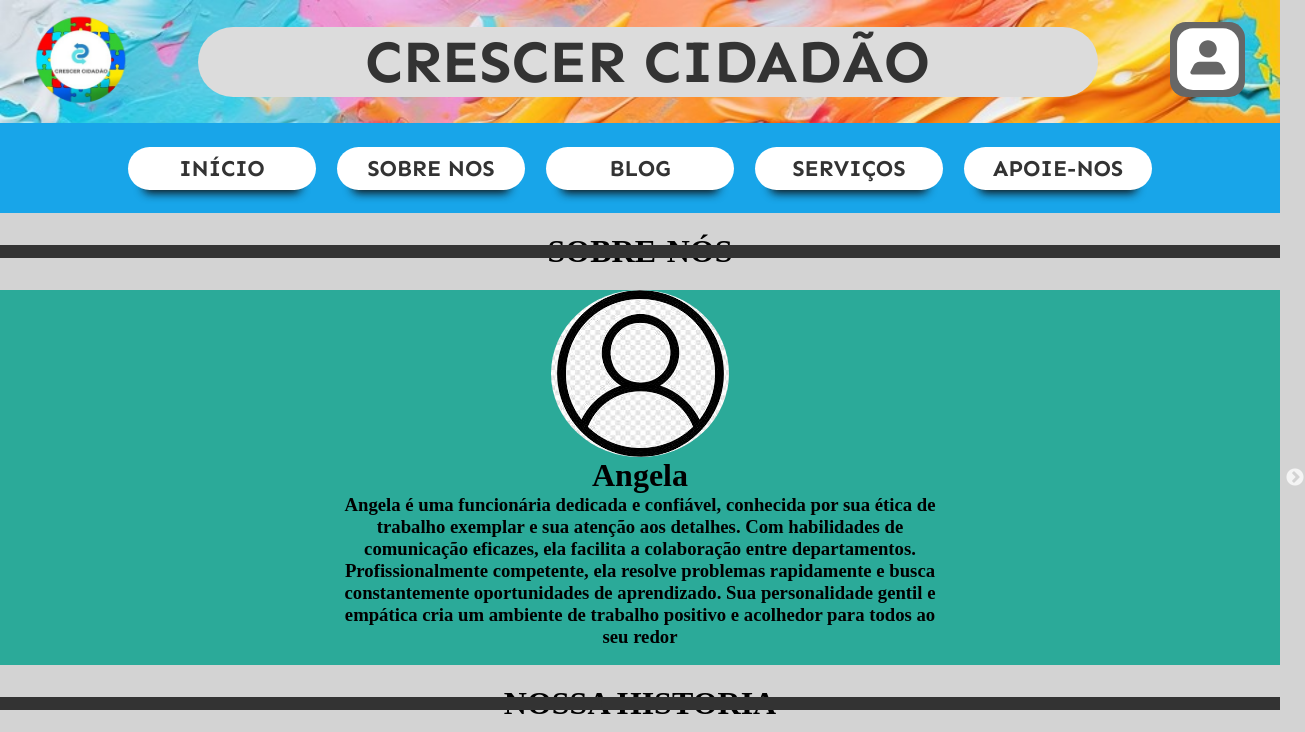
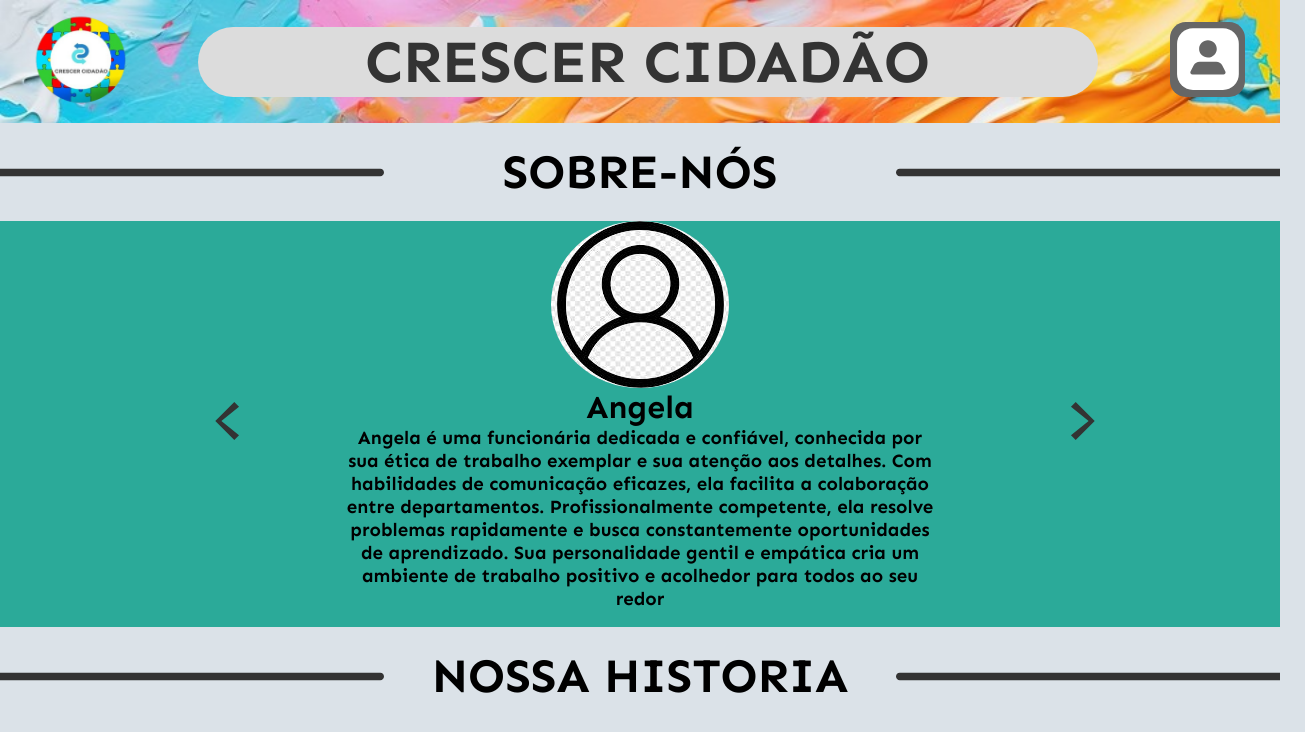
Before and after one commit to marcj19/Crescer-Ciddadao, a React (Vite) app: page /SobreNos in a window 1280 px wide. Shown: the top 732 px of the page, 1305 px wide, since content can reach past the window. Built offline with nearby package versions, Linux system fonts and the light colour scheme.

Commit message:
att sobre nos

```diff
--- a/src/pages/SobreNos.css
+++ b/src/pages/SobreNos.css
@@ -1,27 +1,17 @@
-body{
-    background-color: lightgray;
-  }
-.sobre-nos-container {
+.sobre-nos-container, .nossa-historia-container {
+  font-family: Sen;
+  font-size: 24px;
   display: flex;
   align-items: center;
   justify-content: center;
   position: relative;
   padding: 20px 0;
 }
-  .nossa-historia-container {
-    display: flex;
-    align-items: center;
-    justify-content: center;
-    position: relative;
-    padding: 20px 0;
-  }
-
 .slick-slider {
   background-color: rgb(43, 170, 153);
   display: flex;
   justify-content: center;
 }
-
 .slick-slide img {
   border-radius: 50%;
   display: block;
@@ -29,32 +19,32 @@ body{
   max-width: 80%;
   height: auto;
 }
-  .slick-slide h1 {
+.slick-slide h1, .slick-slide h3 {
+  font-family: Sen;
   text-align: center;
 }
 .slick-slide h3 {
+  max-width: 600px;
   margin: 0 auto;
-  max-width: 600px;
-  text-align: center;
 }
-
-  .historia-instituição {
+.historia-instituição, .resto-da-historia {
   max-width: 800px;
   margin: 0 auto;
 }
-
-  .historia-instituição h2 {
+.historia-instituição h2, .resto-da-historia h2 {
+  font-family: Sen;
   text-align: justify;
   line-height: 1.6;
 }
-  .svg-left {
+.svg-right {
+width: 30%;
+position: absolute;
+right: 0;
+}
+.svg-left{
+width: 30%;
 position: absolute;
 left: 0;
-  }
-
-  .svg-right {
-    position: absolute;
-    right: 0;
 }
 .outra-linha {
   display: flex;
@@ -67,6 +57,12 @@ body{
   margin: 0 auto;
 }
 .resto-da-historia h2{
+  font-family: Sen;
   text-align: justify;
   line-height: 1.6;
 }
+
+.slick-prev:before,
+.slick-next:before {
+  display: none !important;
+}
--- a/src/pages/SobreNosl.jsx
+++ b/src/pages/SobreNosl.jsx
@@ -3,7 +3,6 @@ import Slider from 'react-slick';
 import 'slick-carousel/slick/slick.css';
 import 'slick-carousel/slick/slick-theme.css';
 import Header from '../components/Header';
-import Nav from "../components/Nav"
 import { Footer } from '../components/footer';
 import './SobreNos.css';
 import Logo1 from "../assets/img/img10.jpg";
@@ -11,13 +10,56 @@ import Logo2 from "../assets/img/img20.jpg";
 import Logo3 from "../assets/img/mulher.png";
 import Logo4 from "../assets/img/PuloCrianças.png";
 
+// Componente para a seta esquerda do carrossel
+const CustomPrevArrow = (props) => {
+  const { className, onClick } = props;
+  return (
+    <div
+      className={className}
+      onClick={onClick}
+      style={{ ...props.style, left: "170px", zIndex: "10", top: "170px" }} // Ajuste da posição vertical para cima
+    >
+      <svg width="80" height="80" viewBox="0 0 24 24" fill="none" xmlns="http://www.w3.org/2000/svg">
+        <path d="M15.4142 12L20.7071 16.2929L19.2929 17.7071L13.5858 12L19.2929 6.29289L20.7071 7.70711L15.4142 12Z" fill="#333333"/>
+        <path fillRule="evenodd" clipRule="evenodd" d="M11 2C5.47715 2 1 6.47715 1 12C1 17.5228 5.47715 22 11 22C16.5228 22 21 17.5228 21 12C21 6.47715 16.5228 2 11 2ZM3 12C3 7.58172 6.58172 4 11 4C15.4183 4 19 7.58172 19 12C19 16.4183 15.4183 20 11 20C6.58172 20 3 16.4183 3 12Z"/>
+      </svg>
+    </div>
+  );
+};
+
+// Componente para a seta direita do carrossel
+const CustomNextArrow = (props) => {
+  const { className, onClick } = props;
+  return (
+    <div
+      className={className}
+      onClick={onClick}
+      style={{ ...props.style, right: "200px", zIndex: "10", top: "170px" }} // Ajuste da posição vertical para cima
+    >
+      <svg width="80" height="80" viewBox="0 0 24 24" fill="none" xmlns="http://www.w3.org/2000/svg">
+        <path d="M8.58579 12L3.29289 16.2929L4.70711 17.7071L10.4142 12L4.70711 6.29289L3.29289 7.70711L8.58579 12Z" fill="#333333"/>
+        <path fillRule="evenodd" clipRule="evenodd" d="M13 2C18.5228 2 23 6.47715 23 12C23 17.5228 18.5228 22 13 22C7.47715 22 3 17.5228 3 12C3 6.47715 7.47715 2 13 2ZM21 12C21 16.4183 17.4183 20 13 20C8.58172 20 5 16.4183 5 12C5 7.58172 8.58172 4 13 4C17.4183 4 21 7.58172 21 12Z"/>
+      </svg>
+    </div>
+  );
+};
+
 export const SobreNosl = () => {
+  const settings = {
+    dots: false,
+    infinite: true,
+    speed: 500,
+    slidesToShow: 1,
+    slidesToScroll: 1,
+    arrows: true, // Ativar as setas de navegação
+    prevArrow: <CustomPrevArrow />,
+    nextArrow: <CustomNextArrow />
+  };
   return (
     <>
       <Header />
-      <Nav/>
       <div className="sobre-nos-container">
-        <svg className="svg-left" width="674" height="13" viewBox="0 0 674 13" fill="none" xmlns="http://www.w3.org/2000/svg">
+        <svg className="svg-left" width="679" height="13" viewBox="0 0 674 13" fill="none" xmlns="http://www.w3.org/2000/svg">
           <path d="M0 0H667.5C671.09 0 674 2.91015 674 6.5V6.5C674 10.0899 671.09 13 667.5 13H0V0Z" fill="#333333"/>
         </svg>
         <h1>SOBRE-NÓS</h1>
@@ -27,7 +69,7 @@ export const SobreNosl = () => {
       </div>
       <div className="line-container">
         <div className="line"></div>
-        <Slider>
+        <Slider {...settings}>
           <div>
             <img src={Logo1} alt="Slide 1" />
             <h1>Angela</h1>
@@ -43,10 +85,9 @@ export const SobreNosl = () => {
             <h1>Angela</h1>
             <h3>Angela é uma funcionária dedicada e confiável, conhecida por sua ética de trabalho exemplar e sua atenção aos detalhes. Com habilidades de comunicação eficazes, ela facilita a colaboração entre departamentos. Profissionalmente competente, ela resolve problemas rapidamente e busca constantemente oportunidades de aprendizado. Sua personalidade gentil e empática cria um ambiente de trabalho positivo e acolhedor para todos ao seu redor.</h3>
           </div>
-
         </Slider>
         <div className="nossa-historia-container">
-        <svg className="svg-left" width="674" height="13" viewBox="0 0 674 13" fill="none" xmlns="http://www.w3.org/2000/svg">
+          <svg className="svg-left" width="679" height="13" viewBox="0 0 674 13" fill="none" xmlns="http://www.w3.org/2000/svg">
             <path d="M0 0H667.5C671.09 0 674 2.91015 674 6.5V6.5C674 10.0899 671.09 13 667.5 13H0V0Z" fill="#333333"/>
           </svg>
           <h1>NOSSA HISTORIA</h1>
@@ -59,7 +100,7 @@ export const SobreNosl = () => {
         </div>
       </div>
       <div className="outra-linha">
-          <img src={Logo4} alt="Imagem tres" />
+        <img src={Logo4} alt="Imagem três" />
       </div>
       <div className="resto-da-historia">
         <h2>Ao longo dos anos, Marcos se tornou um pilar da empresa. Ele não apenas cuidava das finanças, mas também atuava como mentor para os funcionários mais jovens, compartilhando sua sabedoria e experiência com generosidade. Um dia, a empresa enfrentou uma crise financeira inesperada devido a mudanças no mercado. Todos estavam preocupados com o futuro da empresa, mas Marcos permaneceu calmo e focado. Ele trabalhou incansavelmente para encontrar soluções criativas para estabilizar as finanças da empresa e manter todos os funcionários empregados. Graças aos esforços hercúleos de Marcos e sua equipe, a empresa conseguiu superar a crise e emergir mais forte do que nunca. Marcos foi elogiado por sua liderança excepcional e recebeu reconhecimento não apenas da direção da empresa, mas também de toda a comunidade. Com o tempo, Marcos se aposentou da "Soluções Financeiras Integradas", deixando um legado de integridade, trabalho árduo e compaixão. Sua história continuou a inspirar não apenas seus colegas de trabalho, mas todos aqueles que tiveram a sorte de cruzar seu caminho. </h2>
@@ -69,4 +110,4 @@ export const SobreNosl = () => {
   );
 };
 
-export default SobreNosl
+export default SobreNosl;
```
Lines whose indentation alone changed are shown as unchanged.
